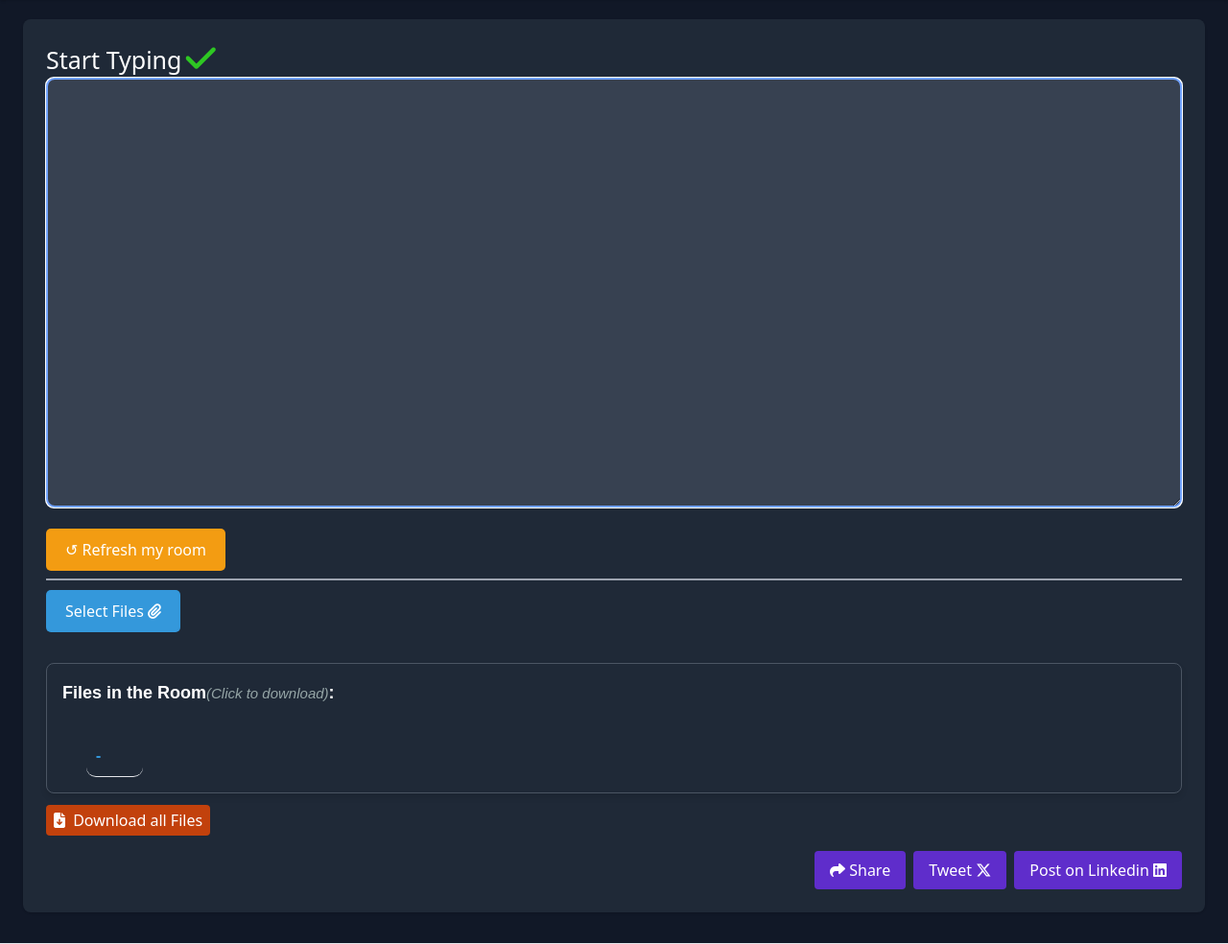
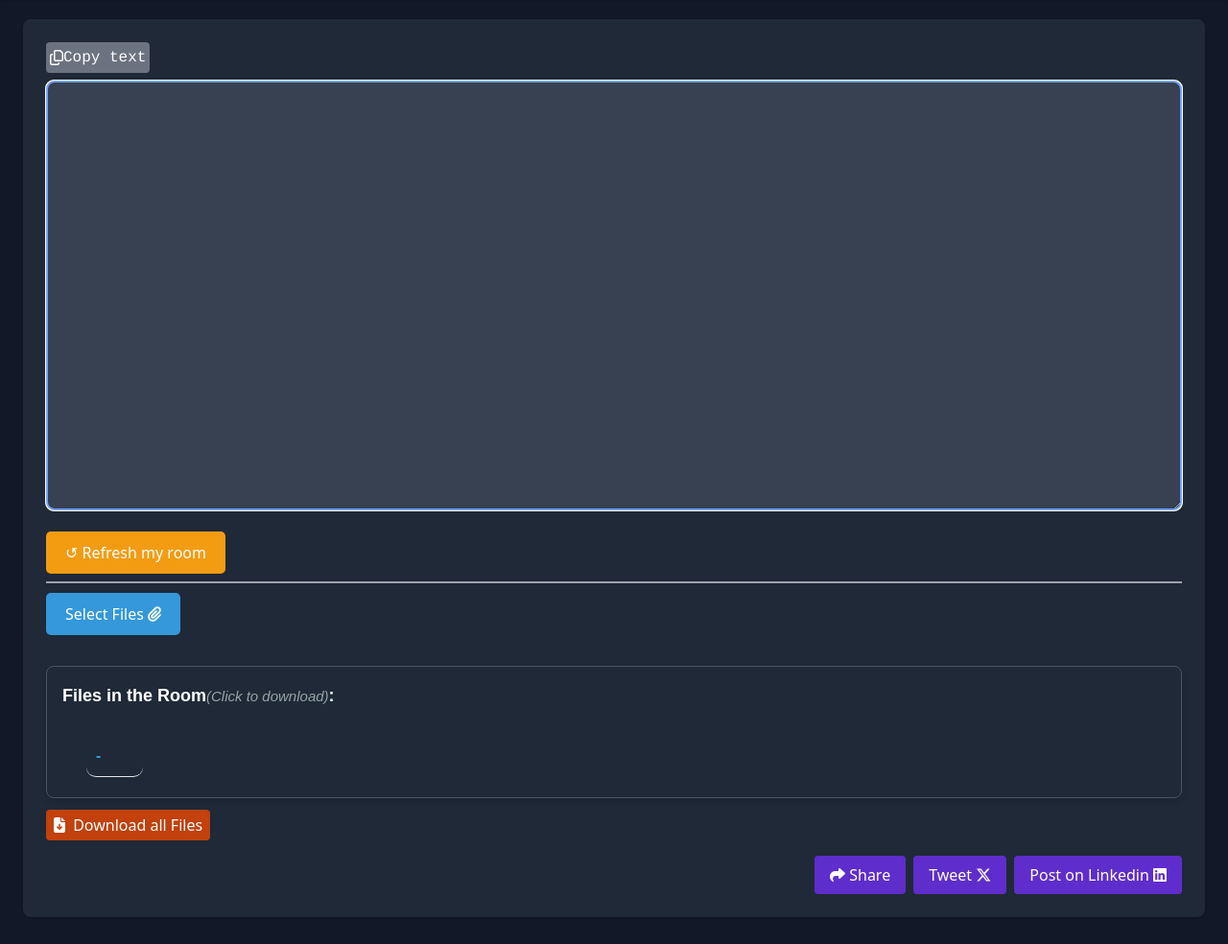
Before and after one commit to sandarva3/Roomapp, a Django app: template templates/lan/locale.html in a window 1280 px wide. Shown: the part 121-1105 px from the top of the page at 96% size. Run offline with Django 5.2, Linux system fonts and the light colour scheme; the template is opened without the code that fills it: values that come from a table or form of the project are taken from there, others are empty; data comes from the database, SQL or seed files in the repository; both versions use the stored data as it was after the commit; some libraries are stand-ins or nearby versions.

Commit message:
improvement

```diff
--- a/static/lancss/styles.css
+++ b/static/lancss/styles.css
@@ -38,7 +38,7 @@
 }
 
 .typingTick{
-    font-size: 30px;
+    font-size: 35px;
 }
 
 .progress-bar-container {
--- a/static/lanjs/locale.js
+++ b/static/lanjs/locale.js
@@ -1,10 +1,21 @@
 document.addEventListener("DOMContentLoaded", ()=> {
     console.log("LOCALE");
     const copyTextBtn = document.getElementById('copyTextBtn');
-    copyTextBtn.style.display = "none";
+    let textValue;
+    setTimeout(() => {
+    textValue = document.getElementById('textBox3').value;
+    console.log("THE Text value is: ", textValue);
+    if(textValue === ""){
+        copyTextBtn.style.display = "none";
+    }
+    else{
+        document.getElementById('startTyping3').style.display = "none";
+    }
+}, 1);
     //WHEN CHANGES ARE MADE IN TEXTAREA
     let textBox = document.getElementById('textBox3');
-    console.log("TEXTBOX FOUND:", textBox.value);
+    console.log("TEXTBOX FOUND:")
+
     const debouncedCheckIP = debounce(checkIP, 650);
     textBox.addEventListener("input", function(){
         document.getElementById('startTyping3').style.display = "none";
--- a/static/lanjs/scripts.js
+++ b/static/lanjs/scripts.js
@@ -44,12 +44,12 @@ menuToggle.addEventListener('click', () => {
 
 
 //TypeWriting Logic
-const textBox = document.getElementById('textBox3');
 function typeWriter(text, callback) {
-let i = 0;
-textBox.placeholder = ''; // Clear placeholder before typing
+    const textBox = document.getElementById('textBox3');
+    let i = 0;
+    textBox.placeholder = ''; // Clear placeholder before typing
 
-function type() {
+    function type() {
         if (i < text.length) {
             textBox.placeholder += text.charAt(i);
             i++;
@@ -64,6 +64,7 @@ function type() {
 
 
 function goBack(callback) {
+    const textBox = document.getElementById('textBox3');
     let i = textBox.placeholder.length;
 
     function back() {
@@ -100,7 +101,6 @@ function processTexts(index) {
 processTexts(0);
 
 
-
 //Reload Page on click of Reload Button
 document.getElementById('reloadBtn').onclick = ()=>{
     window.location.reload();
--- a/templates/lan/locale.html
+++ b/templates/lan/locale.html
@@ -64,7 +64,7 @@
             <div>
                 <span id="startTyping3" class="startTyping">
                     Start Typing
-                    <i class="fa-solid fa-check fa-beat typingTick" style="color: #2ec723;"></i>
+                    <i class="fa-solid fa-check fa-bounce typingTick" style="color: #2ec723;"></i>
                 </span>
                 <button id="copyTextBtn" class="px-1 py-1 bg-gray-500 text-white rounded mb-2 mt-0 copyBtn" style="font-family: 'Courier';">
                     <i class="fa-regular fa-copy"></i>
@@ -120,7 +120,6 @@
                             </p>
                     {% else %}
                     {% for file in files %}
-                    <script>console.log("This is file");</script>
                     <div class="file3">
                         <li class="eachFileRow flex justify-between items-center">
                             <a class="eachFile" href="#" onclick="sendReq('{{file.id}}')">
```
Also changed, not shown: db.sqlite3.
